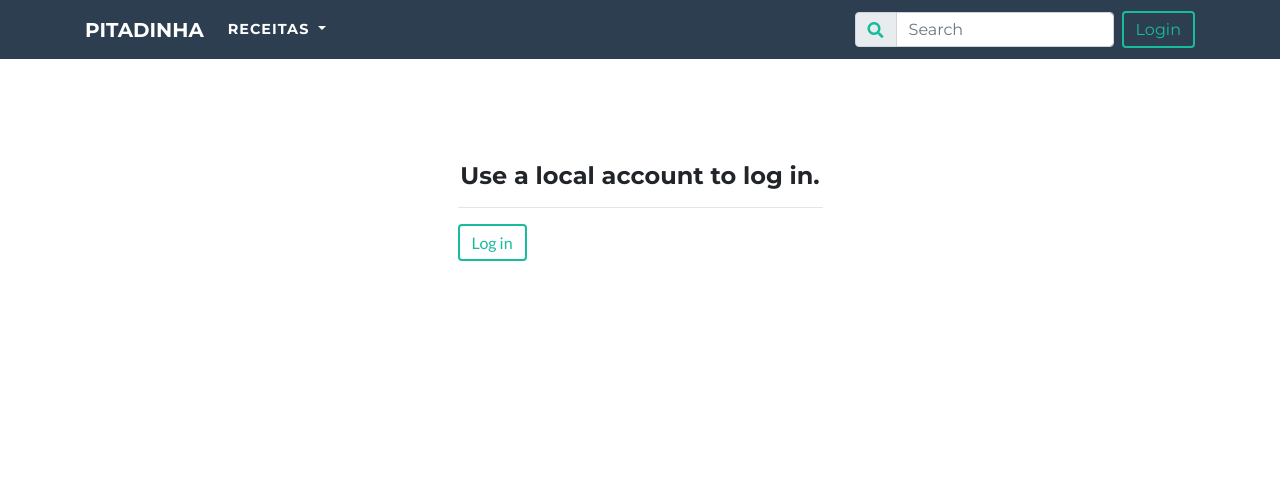
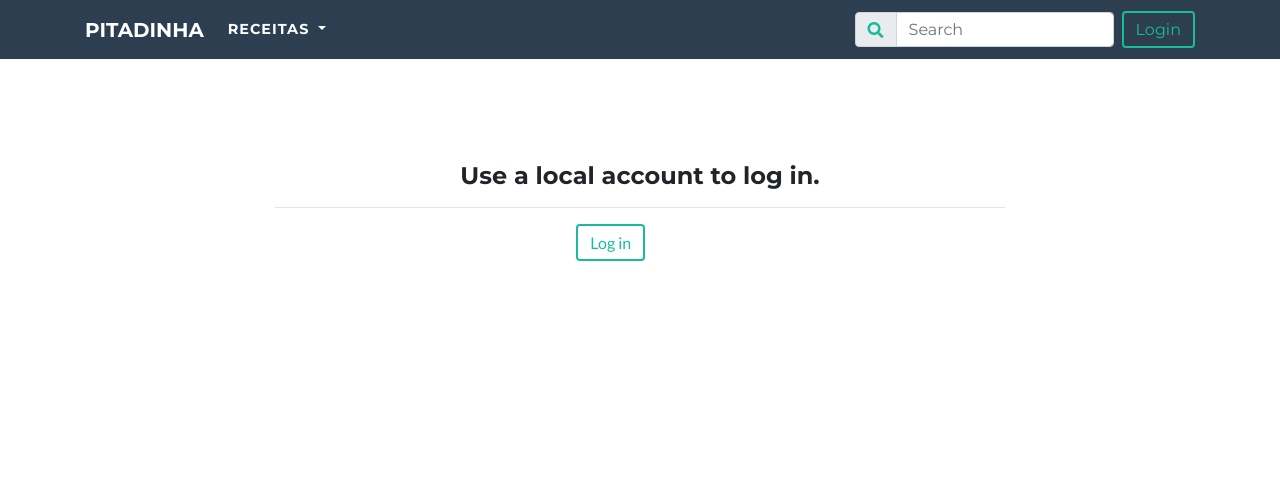
Before and after one commit to luisoliveira98/tp1_tpw, a Django app: template app/templates/login.html in a window 1280 px wide. Shown: the top 501 px of the page. Run offline with Django 3.2, Linux system fonts and the light colour scheme; the template is opened without the code that fills it, so the values that code supplies are empty; some libraries are stand-ins or nearby versions.

Commit message:
Login_v1

```diff
--- a/app/templates/login.html
+++ b/app/templates/login.html
@@ -7,11 +7,12 @@
         <div class="row">
             <div class="col-md-2"></div>
             <div class="col-md-8">
-                <section id="loginForm" style="margin:0 auto; width: 50%">
+                <section id="loginForm" >
                     <form action="." method="post" class="form-horizontal">
                         {% csrf_token %}
                         <h4><p style="text-align:center">Use a local account to log in.</p></h4>
                         <hr />
+                        <div style="margin:0 auto; width: 50%">
                             <div class="form-group" >
                             {{ form.username.label_tag }}
                             {{ form.username | add_class:"form-control"}}
@@ -20,13 +21,14 @@
                                 {{ form.password.label_tag }}
                                 {{ form.password | add_class:"form-control"}}
                             </div>
-                        <div class="form-group">
+                            <div class="form-group" style="margin:0 auto; width: 35%">
                                 <input type="hidden" name="next" value="/" />
                                 <input type="submit" value="Log in" class="btn btn-outline-success my-2 my-sm-0" />
                             </div>
                             {% if form.errors %}
                             <p class="validation-summary-errors">Please enter a correct user name and password.</p>
                             {% endif %}
+                        </div>
                     </form>
                 </section>
             </div>
```
Lines whose indentation alone changed are shown as unchanged.
